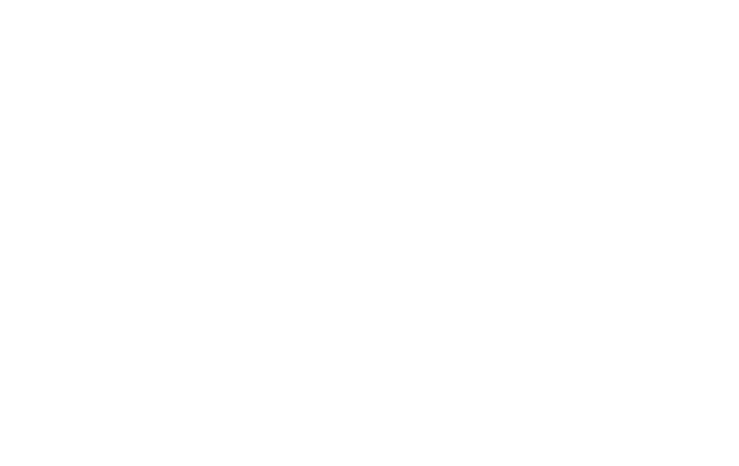
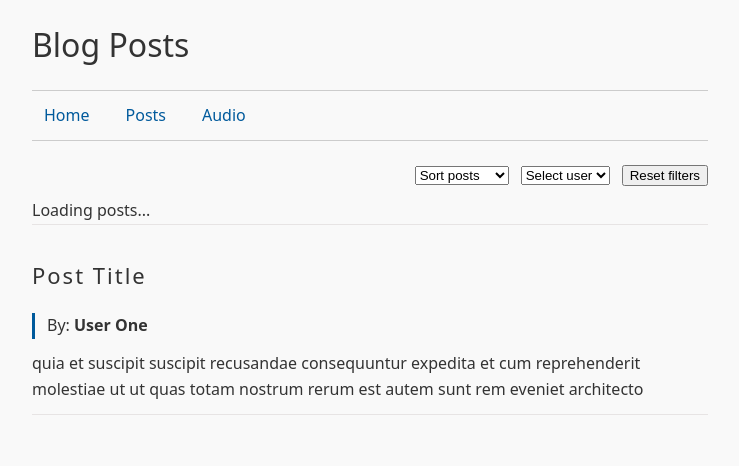
Before and after one commit to limecodes/fastblog, a website: page src/posts.html in a window 1280 px wide. Shown: the whole page, without its empty margins (270-1009 px from the left). Drawn offline with Linux system fonts and the light colour scheme.

Commit message:
feat: Created static html and styled aesthetics.

```diff
--- a/src/audio.html
+++ b/src/audio.html
@@ -0,0 +1,38 @@
+<!DOCTYPE html>
+<html lang="en">
+  <head>
+    <title>Fast Blog | Audio</title>
+    <meta charset="utf-8" />
+    <meta name="viewport" content="width=device-width" />
+    <meta http-equiv="UA-Compatible" content="IE=edge" />
+    <meta name="description" content="Demonstration to create a fast loading blog" />
+    <meta name="theme-color" content="#000000" />
+    <meta name="mobile-web-app-capable" content="yes" />
+
+    <link rel="preload" as="style" href="/css/reset.css" onload="this.rel='stylesheet'" />
+    <link rel="preload" as="style" href="/css/main.css" onload="this.rel='stylesheet'" />
+  </head>
+  <body>
+    <main>
+      <h1>Audio</h1>
+      <nav>
+        <ul>
+          <li><a href="/" title="home">Home</a></li>
+          <li><a href="/posts.html" title="Blog posts">Posts</a></li>
+          <li><a href="/audio.html" title="Audio files">Audio</a></li>
+        </ul>
+      </nav>
+
+      <section class="controls audio">
+        <select id="audio-files" onchange="handleAudioSelection(this.value)">
+          <option value="">Select audio file</option>
+          <option value="new-wave-kit.ogg">New wave kit</option>
+          <option value="synth-organ.ogg">Synth organ</option>
+        </select>
+      </section>
+    </main>
+    <noscript>
+      <p>JavaScript is required to view this site.</p>
+    </noscript>
+  </body>
+</html>
--- /dev/null
+++ b/src/css/main.css
@@ -0,0 +1,100 @@
+html {
+  --content-width: 700px;
+  --spacing-s: 12px;
+  --spacing-m: 24px;
+  --spacing-l: 48px;
+  --color-text: #333;
+  --color-background: #f9f9f9;
+  --color-blue: #005a9c;
+  --color-blue-hover: #003f6d;
+  --color-light-gray: #e7e4e4;
+  --color-gray: #ccc;
+  box-sizing: border-box;
+  font-size: 16px;
+}
+
+*,
+*::before,
+*::after {
+  box-sizing: inherit;
+}
+
+body {
+  font-family: system-ui, -apple-system, BlinkMacSystemFont, 'Segoe UI', Roboto, Oxygen, Ubuntu, Cantarell, 'Open Sans', 'Helvetica Neue', sans-serif;
+  color: var(--color-text);
+  line-height: 1.6;
+  margin: 0;
+  padding: 0;
+  background-color: var(--color-background);
+}
+
+h1,
+h2 {
+  margin-top: var(--spacing-m);
+  margin-bottom: var(--spacing-m);
+  line-height: 1.3;
+}
+
+h1 {
+  font-size: 2em;
+}
+
+h2 {
+  font-size: 1.375em;
+}
+
+main {
+  max-width: var(--content-width);
+  margin: var(--spacing-m) auto var(--spacing-l);
+  padding: 0 var(--spacing-s);
+}
+
+a {
+  color: var(--color-blue);
+  text-decoration: none;
+}
+
+a:hover,
+a:focus {
+  color: var(--color-blue-hover);
+}
+
+p {
+  margin-top: 0;
+}
+
+p + p {
+  margin-top: var(--spacing-s);
+}
+
+strong {
+  font-weight: bold;
+}
+
+nav {
+  margin-bottom: var(--spacing-m);
+  border-top: 1px solid var(--color-gray);
+  border-bottom: 1px solid var(--color-gray);
+}
+
+nav ul {
+  display: flex;
+  flex-direction: row;
+  gap: var(--spacing-s);
+}
+
+nav ul li {
+  padding: var(--spacing-s);
+}
+
+.controls {
+  display: flex;
+  justify-content: right;
+  align-items: center;
+  gap: var(--spacing-s);
+  margin-bottom: var(--spacing-s);
+}
+
+.controls.audio {
+  justify-content: left;
+}
--- a/src/css/posts.css
+++ b/src/css/posts.css
@@ -0,0 +1,27 @@
+.post {
+    display: flex;
+    flex-direction: column;
+    border-top: 1px solid var(--color-light-gray);
+    border-bottom: 1px solid var(--color-light-gray);
+    padding-top: var(--spacing-s);
+    padding-bottom: var(--spacing-s);
+  }
+
+  .post-title {
+    letter-spacing: 2px;
+  }
+
+  .post-author {
+    border-left: 3px solid var(--color-blue);
+    padding-left: var(--spacing-s);
+  }
+
+  .post-body {
+    line-height: var(--spacing-m);
+  }
+
+  .post-more-by-user {
+    margin-top: var(--spacing-s);
+    margin-bottom: var(--spacing-s);
+    align-self: flex-end;
+  }
--- /dev/null
+++ b/src/css/reset.css
@@ -0,0 +1,50 @@
+/* Basic css reset */
+html, body, div, span, applet, object, iframe,
+h1, h2, h3, h4, h5, h6, p, blockquote, pre,
+a, abbr, acronym, address, big, cite, code,
+del, dfn, em, img, ins, kbd, q, s, samp,
+small, strike, strong, sub, sup, tt, var,
+b, u, i, center,
+dl, dt, dd, ol, ul, li,
+fieldset, form, label, legend,
+table, caption, tbody, tfoot, thead, tr, th, td,
+article, aside, canvas, details, embed,
+figure, figcaption, footer, header, hgroup,
+menu, nav, output, ruby, section, summary,
+time, mark, audio, video {
+  margin: 0;
+  padding: 0;
+  border: 0;
+  font-size: 100%;
+  font-weight: normal;
+  font: inherit;
+  vertical-align: baseline;
+}
+
+ol, ul {
+  list-style: none;
+}
+
+article, aside, details, figcaption, figure,
+figure, footer, header, hgroup, menu, nav, section {
+  display: block;
+}
+
+body {
+  line-height: 1;
+}
+
+blockquote, q {
+  quotes: none;
+}
+
+blockquote:before, blockquote:after,
+q:before, q:after {
+  content: '';
+  content: none;
+}
+
+table {
+  border-collapse: collapse;
+  border-spacing: 0;
+}
--- a/src/posts.html
+++ b/src/posts.html
@@ -0,0 +1,53 @@
+<!DOCTYPE html>
+<html lang="en">
+  <head>
+    <title>Fast Blog | Blog Posts</title>
+    <meta charset="utf-8" />
+    <meta name="viewport" content="width=device-width" />
+    <meta http-equiv="UA-Compatible" content="IE=edge" />
+    <meta name="description" content="Demonstration to create a fast loading blog" />
+    <meta name="theme-color" content="#000000" />
+    <meta name="mobile-web-app-capable" content="yes" />
+
+    <link rel="preload" as="style" href="/css/reset.css" onload="this.rel='stylesheet'" />
+    <link rel="preload" as="style" href="/css/main.css" onload="this.rel='stylesheet'" />
+    <link rel="preload" as="style" href="/css/posts.css" onload="this.rel='stylesheet'" />
+  </head>
+  <body>
+    <main>
+      <h1>Blog Posts</h1>
+      <nav>
+        <ul>
+          <li><a href="/" title="home">Home</a></li>
+          <li><a href="/posts.html" title="Blog posts">Posts</a></li>
+          <li><a href="/audio.html" title="Audio files">Audio</a></li>
+        </ul>
+      </nav>
+      <section class="controls">
+        <select id="sort-posts">
+          <option value="">Sort posts</option>
+          <option value="asc">By title asc</option>
+          <option value="desc">By title desc</option>
+        </select>
+        <select id="filter-users">
+          <option value="">Select user</option>
+        </select>
+        <button id="reset-filters">Reset filters</button>
+      </section>
+      <section id="posts" class="content">
+        <p>Loading posts...</p>
+        <article class="post">
+          <h2 class="post-title">Post Title</h2>
+          <p class="post-author">By: <strong>User One</strong></p>
+          <p class="body">quia et suscipit
+            suscipit recusandae consequuntur expedita et cum
+            reprehenderit molestiae ut ut quas totam
+            nostrum rerum est autem sunt rem eveniet architecto</p>
+        </article>
+      </section>
+    </main>
+    <noscript>
+      <p>JavaScript is required to view this site.</p>
+    </noscript>
+  </body>
+</html>
```
Also changed, not shown: src/index.html (+34 -1 lines), 2 other files.
